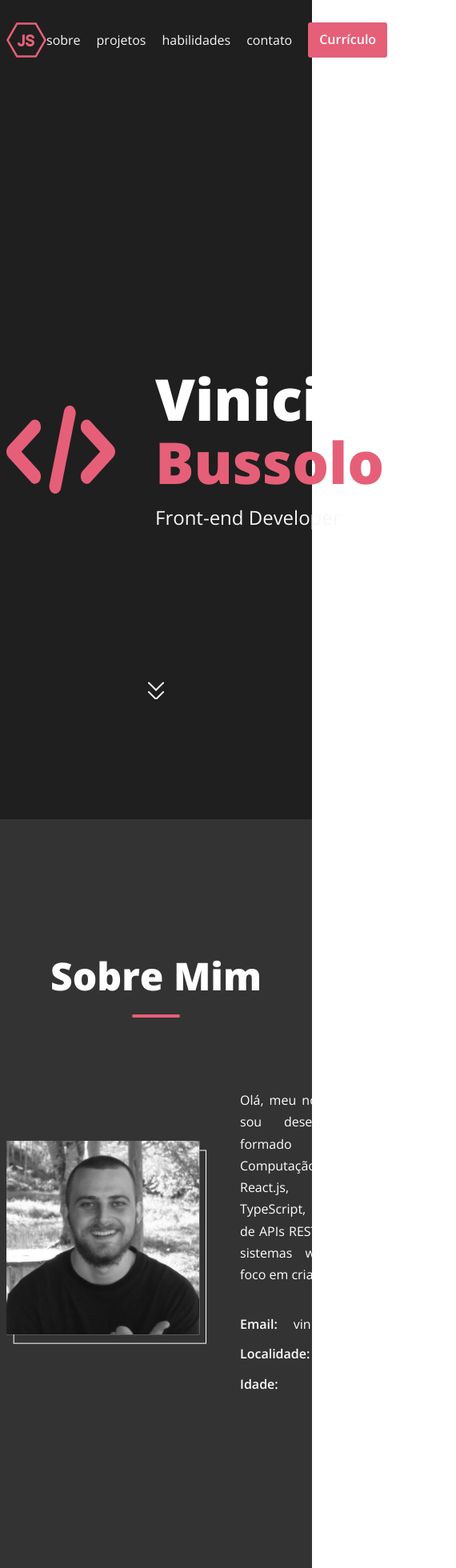
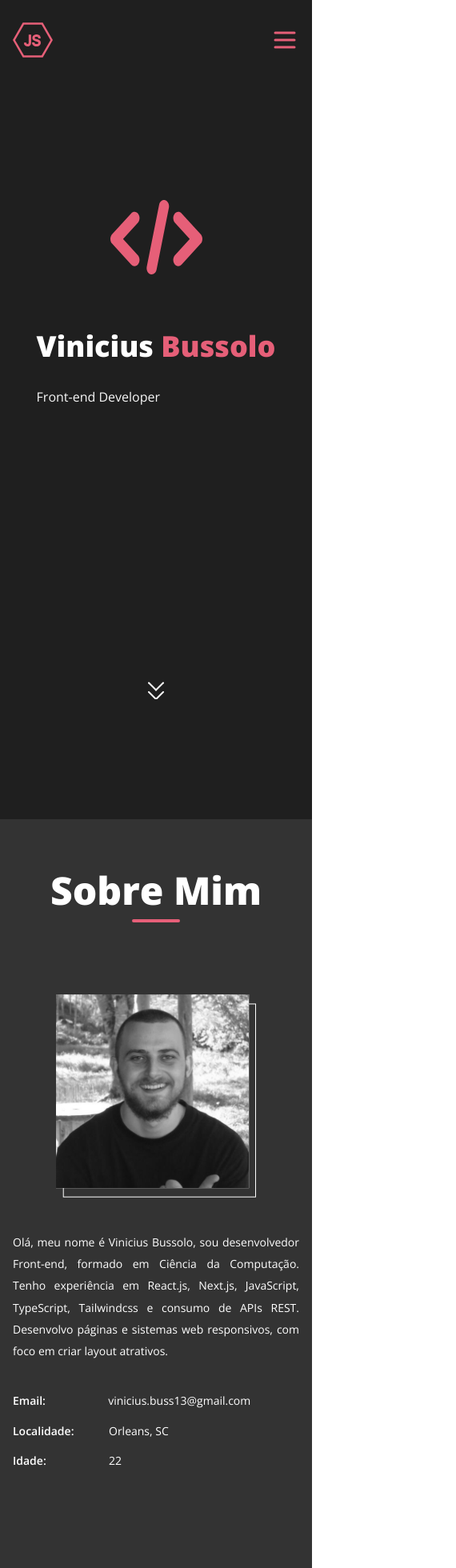
Before and after one commit to ViniciusBussolo1/Portifolio_v2, a Next.js app: page / in a window 390 px wide. Shown: the top 1960 px of the page at 80% size, 570 px wide, since content can reach past the window. Built offline with nearby package versions, Linux system fonts and the light colour scheme.

Commit message:
:iphone: implemented website responsiveness

```diff
--- a/src/components/about/about.tsx
+++ b/src/components/about/about.tsx
@@ -6,14 +6,14 @@ export function About() {
   return (
     <section
       id="sobre"
-      className="w-full h-[55rem] bg-black-80 flex justify-center items-center px-2"
+      className="w-full h-[55rem] bg-black-80 flex justify-center items-center px-4 min-[515px]:px-2"
     >
       <div className="flex flex-col justify-center items-center gap-[5.625rem]">
         <TitleSection title="Sobre Mim" />
-        <div className="max-w-[58.188rem] w-full flex items-center gap-[2.625rem]">
+        <div className="max-w-[58.188rem] w-full flex max-[800px]:flex-col items-center gap-[2.625rem]">
           <Image src={AboutPicture} alt="About Picture" />
-          <div className="flex flex-col gap-[2.188rem]">
-            <p className="text-base leading-[1.7rem] font-normal text-white-0 text-justify">
+          <div className="max-[800px]:max-w-[39.938rem] max-[800px]:w-full flex flex-col gap-[2.188rem]">
+            <p className="text-sm min-[515px]:text-base leading-[1.7rem] font-normal text-white-0 text-justify">
               Olá, meu nome é Vinicius Bussolo, sou desenvolvedor Front-end,
               formado em Ciência da Computação. Tenho experiência em React.js,
               Next.js, JavaScript, TypeScript, Tailwindcss e consumo de APIs
@@ -22,26 +22,26 @@ export function About() {
             </p>
             <div className="max-w-[20.188rem] w-full space-y-[0.625rem]">
               <div className="w-full flex items-center gap-5">
-                <span className="max-w-[120px] w-full text-base leading-[1.7rem] font-semibold text-white-0">
+                <span className="max-w-[6.2rem] min-[515px]:max-w-[7.5rem] w-full text-sm min-[515px]:text-base leading-[1.7rem] font-semibold text-white-0">
                   Email:
                 </span>
-                <span className="text-base leading-[1.7rem] font-normal text-white-0 flex-1">
+                <span className="text-sm min-[515px]:text-base leading-[1.7rem] font-normal text-white-0 flex-1">
                   vinicius.buss13@gmail.com
                 </span>
               </div>
               <div className="w-full flex items-center gap-5">
-                <span className="max-w-[6.25rem] w-full text-base leading-[1.7rem] font-semibold text-white-0">
+                <span className="max-w-[6.25rem] w-full text-sm min-[515px]:text-base leading-[1.7rem] font-semibold text-white-0">
                   Localidade:
                 </span>
-                <span className="text-base leading-[1.7rem] font-normal text-white-0 flex-1 ">
+                <span className="text-sm min-[515px]:text-base leading-[1.7rem] font-normal text-white-0 flex-1 ">
                   Orleans, SC
                 </span>
               </div>
               <div className="w-full flex items-center gap-5">
-                <span className="max-w-[6.25rem] w-full text-base leading-[1.7rem] font-semibold text-white-0">
+                <span className="max-w-[6.25rem] w-full text-sm min-[515px]:text-base leading-[1.7rem] font-semibold text-white-0">
                   Idade:
                 </span>
-                <span className="text-base leading-[1.7rem] font-normal text-white-0 flex-1">
+                <span className="text-sm min-[515px]:text-base leading-[1.7rem] font-normal text-white-0 flex-1">
                   22
                 </span>
               </div>
--- a/src/components/contact/contact.tsx
+++ b/src/components/contact/contact.tsx
@@ -7,17 +7,17 @@ export function Contact() {
   return (
     <section
       id="contato"
-      className="w-full h-[45.688rem] bg-black-80 flex justify-center items-center"
+      className="w-full h-[45.688rem] bg-black-80 flex justify-center items-center px-4 min-[515px]:px-2 pt-[9.375rem]"
     >
       <div className="max-w-[39.375rem] w-full flex flex-col justify-center items-center gap-[5.625rem]">
         <TitleSection title="Contato" />
-        <h5 className="text-xl leading-normal font-normal text-center text-white-0">
+        <h5 className="text-lg min-[515px]:text-xl leading-normal font-normal text-center text-white-0">
           Atualmente estou à procura de emprego, por isso, se tiver uma oferta
           de emprego ou projeto, ou se precisar de mais informações, não hesite
           em contactar-me.
         </h5>
         <button className="px-[0.875rem] py-2 rounded-[0.188rem] bg-red-500 text-base leading-[1.7rem] font-semibold text-white-0 hover:bg-red-600 hover:text-white-90">
-          Fale Comigo
+          <a href="mailto:vinicius.buss13@gmail.com">Fale Comigo</a>
         </button>
         <div className="flex items-center gap-5">
           <Link href={'https://github.com/ViniciusBussolo1'} target="_blanck">
--- a/src/components/header/header.tsx
+++ b/src/components/header/header.tsx
@@ -2,13 +2,24 @@
 import { Link } from 'react-scroll'
 import Image from 'next/image'
 import Logo from '../../../public/Logo.svg'
+import { useState } from 'react'
 
 export function Header() {
+  const [isOpen, setIsOpen] = useState(false)
+
+  const toggleMenu = () => {
+    setIsOpen(!isOpen)
+  }
+
+  const closeMenu = () => {
+    setIsOpen(false)
+  }
+
   return (
-    <header className="w-full bg-black-88 flex justify-center items-center py-[1.563rem] px-2">
+    <header className="w-full bg-black-88 flex justify-center items-center py-[1.563rem] px-4 min-[615px]:px-2">
       <div className="max-w-[70rem] w-full flex justify-between items-center">
         <Image src={Logo} alt="Logo" />
-        <nav>
+        <nav className="hidden min-[615px]:block">
           <ul className="flex items-center gap-5">
             <li className="text-base leading-normal text-white-90 cursor-pointer hover:text-white-80">
               <Link
@@ -66,6 +77,109 @@ export function Header() {
             </li>
           </ul>
         </nav>
+
+        <button
+          onClick={toggleMenu}
+          className="text-red-500 focus:outline-none min-[615px]:hidden"
+        >
+          <svg
+            className="h-9 w-9 text-red-500"
+            fill="none"
+            strokeLinecap="round"
+            strokeLinejoin="round"
+            strokeWidth="2"
+            viewBox="0 0 24 24"
+            stroke="currentColor"
+          >
+            {isOpen ? (
+              <path d="M6 18L18 6M6 6l12 12"></path>
+            ) : (
+              <path d="M4 6h16M4 12h16M4 18h16"></path>
+            )}
+          </svg>
+        </button>
+        {isOpen && (
+          <div className="fixed top-0 left-0 w-full h-full bg-black-100 bg-opacity-80 z-50 min-[615px]:hidden ">
+            <div className="flex flex-col items-center justify-center h-full gap-11">
+              <button
+                onClick={toggleMenu}
+                className="text-red-500 focus:outline-none min-[615px]:hidden absolute top-[1.875rem] right-4"
+              >
+                <svg
+                  className="h-9 w-9 text-red-500"
+                  fill="none"
+                  strokeLinecap="round"
+                  strokeLinejoin="round"
+                  strokeWidth="2"
+                  viewBox="0 0 24 24"
+                  stroke="currentColor"
+                >
+                  <path d="M6 18L18 6M6 6l12 12"></path>
+                </svg>
+              </button>
+              <ul className="space-y-4">
+                <li className="text-3xl leading-normal text-white-90 cursor-pointer hover:text-white-80">
+                  <Link
+                    to="sobre"
+                    spy={true}
+                    smooth={true}
+                    offset={-70}
+                    duration={800}
+                    onClick={closeMenu}
+                  >
+                    sobre
+                  </Link>
+                </li>
+                <li className="text-3xl leading-normal text-white-90 cursor-pointer hover:text-white-80">
+                  <Link
+                    to="projetos"
+                    spy={true}
+                    smooth={true}
+                    offset={-70}
+                    duration={800}
+                    onClick={closeMenu}
+                  >
+                    projetos
+                  </Link>
+                </li>
+                <li className="text-3xl leading-normal text-white-90 cursor-pointer hover:text-white-80">
+                  <Link
+                    to="habilidades"
+                    spy={true}
+                    smooth={true}
+                    offset={-70}
+                    duration={800}
+                    onClick={closeMenu}
+                  >
+                    habilidades
+                  </Link>
+                </li>
+                <li className="text-3xl leading-normal text-white-90 cursor-pointer hover:text-white-80">
+                  <Link
+                    to="contato"
+                    spy={true}
+                    smooth={true}
+                    offset={-70}
+                    duration={800}
+                    onClick={closeMenu}
+                  >
+                    contato
+                  </Link>
+                </li>
+                <li>
+                  <button className="px-[0.875rem] py-3 bg-red-500 rounded-[0.188rem] text-3xl leading-[1.7rem] font-semibold text-white-0 hover:bg-red-600 hover:text-white-90">
+                    <a
+                      href="http://localhost:3000/curriculo.pdf"
+                      download={'curriculo.pdf'}
+                    >
+                      Currículo
+                    </a>
+                  </button>
+                </li>
+              </ul>
+            </div>
+          </div>
+        )}
       </div>
     </header>
   )
--- a/src/components/hero/hero.tsx
+++ b/src/components/hero/hero.tsx
@@ -8,13 +8,17 @@ export function Hero() {
   return (
     <section className="w-full h-[57.75rem] bg-black-88 flex justify-center items-center px-2 ">
       <div className="max-w-[58.125rem] w-full h-[39rem] flex justify-center relative">
-        <div className="flex items-center gap-[3.125rem] ">
-          <Image src={Code} alt="Icon Code" className="text-red-500" />
+        <div className="flex max-[800px]:flex-col items-center gap-[3.125rem] ">
+          <Image
+            src={Code}
+            alt="Icon Code"
+            className="text-red-500 max-[415px]:w-[7.188rem]"
+          />
           <div className="space-y-3">
-            <h1 className="text-7xl leading-[4.95rem] font-extrabold text-white-0">
+            <h1 className="text-4xl min-[415px]:text-5xl min-[515px]:text-6xl min-[615px]:text-7xl leading-[4.95rem] font-extrabold text-white-0">
               Vinicius <span className="text-red-500">Bussolo</span>
             </h1>
-            <h4 className="text-2xl leading-normal font-light text-white-90">
+            <h4 className="min-[515px]:text-xl min-[615px]:text-2xl leading-normal font-light text-white-90">
               Front-end Developer
             </h4>
           </div>
--- a/src/components/projects/projects.tsx
+++ b/src/components/projects/projects.tsx
@@ -7,11 +7,11 @@ export function Projects() {
   return (
     <section
       id="projetos"
-      className="w-full h-[84.938rem] bg-black-80 flex justify-center items-center px-2"
+      className="w-full bg-black-80 flex justify-center items-center px-4 pt-[7.5rem]"
     >
-      <div className="h-[69.938rem] w-full flex flex-col justify-center items-center gap-[5.625rem]">
+      <div className="w-full flex flex-col justify-center items-center gap-[5.625rem] ">
         <TitleSection title="Projetos" />
-        <div className="grid grid-cols-2 gap-[3.125rem]">
+        <div className="grid grid-rows-1 min-[800px]:grid-cols-2 gap-[3.125rem] ">
           {ProjectItems.map((item, index) => {
             return (
               <CardProjects
--- a/src/components/skllis/cardSkills/cardSkills.tsx
+++ b/src/components/skllis/cardSkills/cardSkills.tsx
@@ -14,12 +14,12 @@ export function CardSkills({ image, name, description }: cardSkillsProps) {
         alt="Tool logo"
         width={0}
         height={0}
-        className="rounded-[0.625rem] h-[4.688rem] w-[5.563rem]"
+        className="rounded-[0.625rem] w-[4.063rem] h-[4.063rem] min-[333px]:h-[4.688rem] min-[333px]:w-[5.563rem]"
       />
-      <h4 className="text-2xl leading-normal font-semibold text-red-500">
+      <h4 className="text-xl min-[515px]:text-2xl leading-normal font-semibold text-red-500">
         {name}
       </h4>
-      <p className="text-base leading-[1.7rem] font-normal text-white-0">
+      <p className="text-sm min-[515px]:text-base leading-[1.7rem] font-normal text-white-0">
         {description}
       </p>
     </div>
--- a/src/components/skllis/skills.tsx
+++ b/src/components/skllis/skills.tsx
@@ -6,11 +6,11 @@ export function Skills() {
   return (
     <section
       id="habilidades"
-      className="w-full h-[95rem] bg-black-80 flex justify-center items-center px-2"
+      className="w-full bg-black-80 flex justify-center items-center px-5 pt-[9.375rem]"
     >
-      <div className="h-[47.563rem] w-full flex flex-col justify-center items-center gap-[5.625rem]">
+      <div className=" w-full flex flex-col justify-center items-center gap-[5.625rem]">
         <TitleSection title="Habilidades" />
-        <div className="grid grid-cols-2 gap-[3.125rem]">
+        <div className="grid grid-rows-1 min-[800px]:grid-cols-2 gap-[3.125rem]">
           {SkillsItems.map((item, index) => {
             return (
               <CardSkills
--- a/src/components/titleSection/titleSection.tsx
+++ b/src/components/titleSection/titleSection.tsx
@@ -5,7 +5,7 @@ interface tilteSectionProps {
 export function TitleSection({ title }: tilteSectionProps) {
   return (
     <div className="flex flex-col justify-center items-center gap-3">
-      <h2 className="text-5xl leading-normal font-extrabold text-white-0">
+      <h2 className="text-[2.5rem] min-[320px]:text-5xl leading-normal font-extrabold text-white-0">
         {title}
       </h2>
       <div className="w-[3.75rem] h-1 stroke-[0.25rem] bg-red-500 rounded"></div>
--- a/tailwind.config.ts
+++ b/tailwind.config.ts
@@ -13,6 +13,7 @@ const config: Config = {
           '75': '#4b4b4b',
           '80': '#333333',
           '88': '#1F1F1F',
+          '100': '#000',
         },
         white: {
           '0': '#FFFFFF',
```
Also changed, not shown: src/app/layout.tsx (+5 -2 lines), src/components/projects/cardProjects/cardProjects.tsx (+5 -5 lines), src/app/Logo.svg (added).
